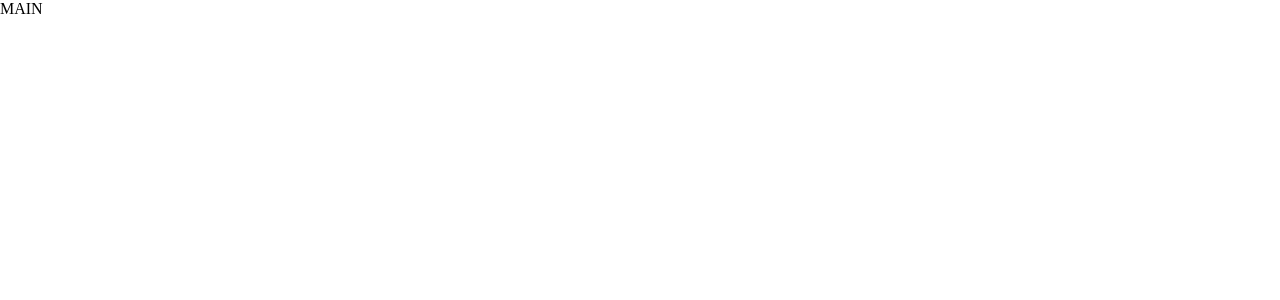
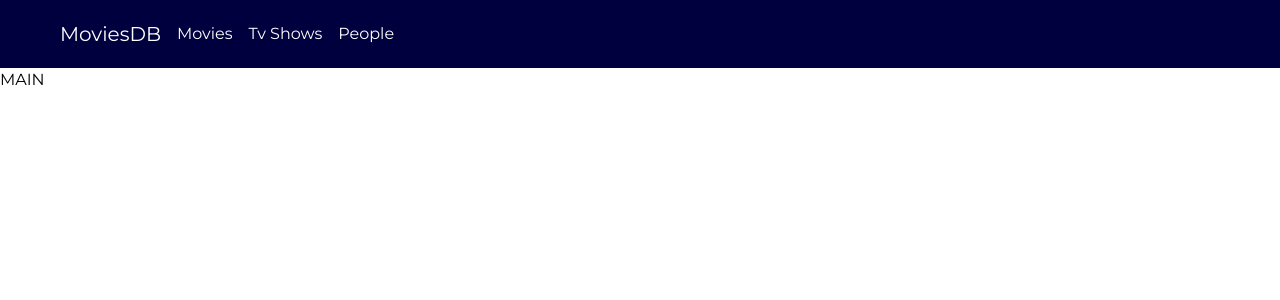
Before and after one commit to grwadl/movie-app, a Next.js app: page / in a window 1280 px wide. Shown: the top 300 px of the page. Built offline with nearby package versions, Linux system fonts and the light colour scheme.

Commit message:
added header

```diff
--- /dev/null
+++ b/app/(components)/Header.tsx
@@ -0,0 +1,26 @@
+import Link from "next/link";
+
+const Header = () => {
+  return (
+    <header className="w-full bg-dark-blue py-5 text-white">
+      <div className="padded-section flex justify-between">
+        <div className="nav-links flex items-center gap-4">
+          <Link href="/" className="text-xl hover:text-gray-400 duration-300">
+            MoviesDB
+          </Link>
+          <Link href="/movies" className="hover:text-gray-400 duration-300">
+            Movies
+          </Link>
+          <Link href="/movies" className="hover:text-gray-400 duration-300">
+            Tv Shows
+          </Link>
+          <Link href="/movies" className="hover:text-gray-400 duration-300">
+            People
+          </Link>
+        </div>
+      </div>
+    </header>
+  );
+};
+
+export default Header;
--- a/app/globals.css
+++ b/app/globals.css
@@ -1,5 +1,21 @@
+@tailwind base;
+@tailwind components;
+@tailwind utilities;
+
 * {
   margin: 0;
   padding: 0;
   box-sizing: border-box;
 }
+
+:root {
+  --dark-blue: #00003f;
+}
+
+.padded-section {
+  max-width: 1200px;
+  margin-left: auto;
+  margin-right: auto;
+  padding-right: 20px;
+  padding-left: 20px;
+}
--- a/app/layout.tsx
+++ b/app/layout.tsx
@@ -1,18 +1,23 @@
-import './globals.css'
+import { Montserrat } from "@next/font/google";
+import Header from "./(components)/Header";
+import "./globals.css";
+
+const montserrat = Montserrat({
+  subsets: ["latin"],
+});
 
 export default function RootLayout({
   children,
 }: {
-  children: React.ReactNode
+  children: React.ReactNode;
 }) {
   return (
-    <html lang="en">
-      {/*
-        <head /> will contain the components returned by the nearest parent
-        head.tsx. Find out more at https://beta.nextjs.org/docs/api-reference/file-conventions/head
-      */}
+    <html lang="en" className={montserrat.className}>
       <head />
-      <body>{children}</body>
+      <body>
+        <Header />
+        {children}
+      </body>
     </html>
-  )
+  );
 }
--- a/package.json
+++ b/package.json
@@ -23,6 +23,9 @@
     "@types/node": "^18.11.18",
     "@types/react": "^18.0.27",
     "@types/react-dom": "^18.0.10",
-    "prisma": "^4.9.0"
+    "autoprefixer": "^10.4.13",
+    "postcss": "^8.4.21",
+    "prisma": "^4.9.0",
+    "tailwindcss": "^3.2.4"
   }
 }
--- /dev/null
+++ b/postcss.config.js
@@ -0,0 +1,6 @@
+module.exports = {
+  plugins: {
+    tailwindcss: {},
+    autoprefixer: {},
+  },
+}
--- /dev/null
+++ b/tailwind.config.js
@@ -0,0 +1,16 @@
+/** @type {import('tailwindcss').Config} */
+module.exports = {
+  content: [
+    "./app/**/*.{js,ts,jsx,tsx}", // Note the addition of the `app` directory.
+    "./pages/**/*.{js,ts,jsx,tsx}",
+    "./components/**/*.{js,ts,jsx,tsx}",
+  ],
+  theme: {
+    extend: {
+      colors: {
+        "dark-blue": "var(--dark-blue)",
+      },
+    },
+  },
+  plugins: [],
+};
```
Also changed, not shown: 1 other file (tests, documents, lock files or other folders).
